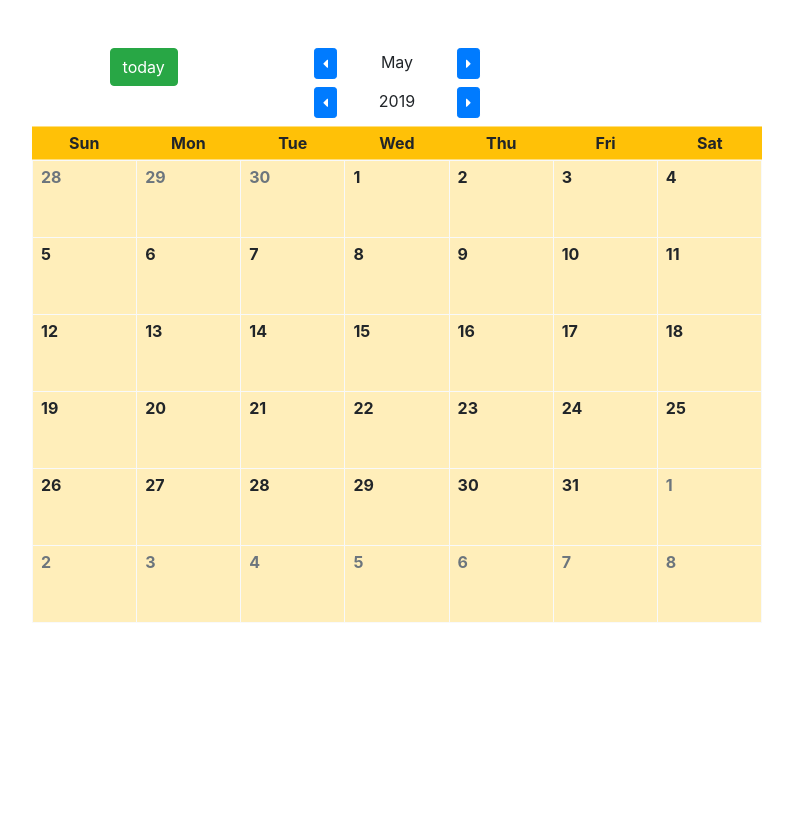
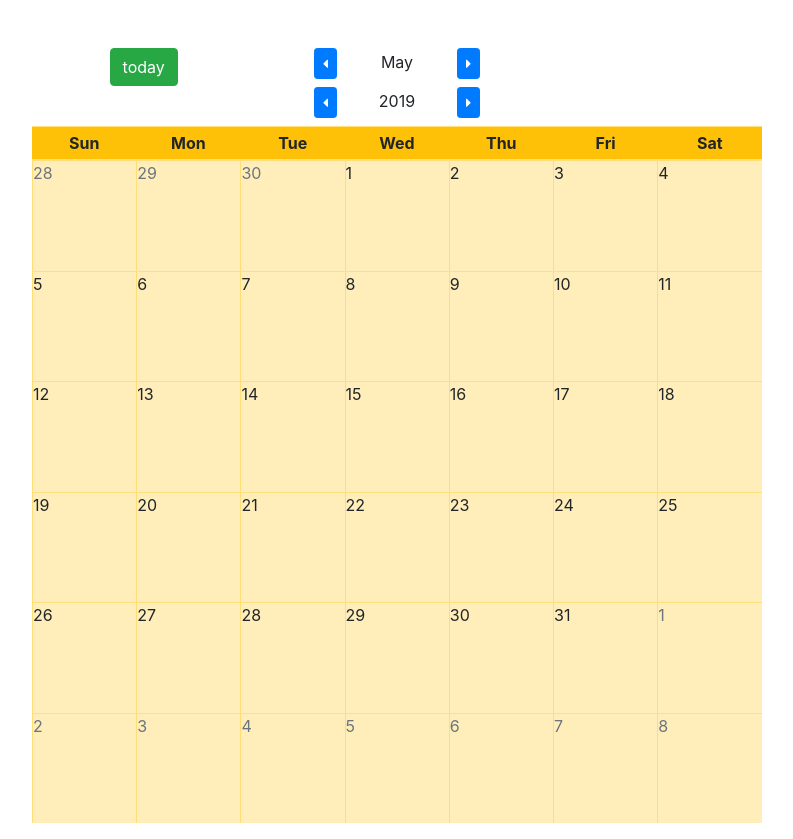
Before and after one commit to wall-e-08/v-calendar-event, a Vue app: page / in a window 1280 px wide. Shown: the whole page, without its empty margins (243-1036 px from the left). Before the commit the page ends 800 px from the top, so only its background shows below. Built offline with nearby package versions, Linux system fonts and the light colour scheme.

Commit message:
added date value to data

```diff
--- a/src/components/Calendar.vue
+++ b/src/components/Calendar.vue
@@ -39,11 +39,14 @@
                   <tr>
                     <td class="p-0">
                       <div class="month-dates">
-                        <table class="table mb-0 table-fixed">
-                          <tr v-bind:key="key" v-for="(wk_arr, key) in all_month_days_arr">
-                              <th :class="'pb-5 pl-2 pt-1 border border-light date-value ' + (d.type == 'current' ? '' : 'text-secondary')"
-                                  v-bind:key="key" v-for="(d, key) in wk_arr" :data-type="d.type">{{ d.val }}</th>
+                        <table class="table mb-0 table-fixed" v-bind:key="key" v-for="(wk_arr, key) in all_month_days_arr">
+                          <tr>
+                              <td :class="'p-0 date-value ' + (d.type == 'current' ? '' : 'text-secondary')"
+                                  v-bind:key="key" v-for="(d, key) in wk_arr" :data-type="d.type" :data-date="d.date">{{ d.val }}</td>
                           </tr>
+                          <!-- <tr>
+                            <td class="bg-success p-0" colspan="3">test</td>
+                          </tr> -->
                         </table>
                       </div>
                     </td>
@@ -98,6 +101,7 @@ export default {
       period_count: 8,
       break_after: 4,
       current_date: new Date(),
+      events_by_week: [],
     };
   },
   computed: {
@@ -148,27 +152,35 @@ export default {
       // next_month_start_days
       let _t = this;
       let arr = [];
+      let date_val;
 
       for(let i=0; i<6; i++) {
         let child_arr = []
         for(let j=0; j<7; j++) {
           if (i === 0) {  // for first week
-            if (j < _t.prev_month_end_days.length)
+            if (j < _t.prev_month_end_days.length){
+              date_val = _t.prev_month_end_days[j];
               child_arr.push({
                 type: "prev",
-                val: _t.prev_month_end_days[j]
+                val: date_val,
+                date: _t.get_date_string(new Date(_t.current_year, _t.current_month-1, date_val)),
               });
+            }
             else {
+              date_val = j - _t.prev_month_end_days.length + 1;
               child_arr.push({
                 type: "current",
-                val: j - _t.prev_month_end_days.length + 1,
+                val: date_val,
+                date: _t.get_date_string(new Date(_t.current_year, _t.current_month, date_val)),
               });
             }
           } else if (i < 4)  {  // for week 2 to 4
             // this whole loop is only for current month
+            date_val = arr[i-1][6].val + j+1;
             child_arr.push({
               type: "current",
-              val: arr[i-1][6].val + j+1,
+              val: date_val,
+              date: _t.get_date_string(new Date(_t.current_year, _t.current_month, date_val)),
             });
           } else { // for week 5 & 6
             let current_month_remaining_days = _t.current_month_total_days - arr[i-1][6].val;
@@ -180,24 +192,30 @@ export default {
                 // current month ends in 5th week (2 types of date will be showing)
                 if ((current_month_remaining_days - j) > 0) {
                   // current month still running
+                  date_val = arr[i-1][6].val + j+1;
                   child_arr.push({
                     type: "current",
-                    val: arr[i-1][6].val + j+1,
+                    val: date_val,
+                    date: _t.get_date_string(new Date(_t.current_year, _t.current_month, date_val)),
                   });
                   // console.log(`5TH current: ${arr[i-1][6].val + j+1}`);
                 } else {
                   // proceed to next month
+                  date_val = j+1 - current_month_remaining_days;
                   child_arr.push({
                     type: "next",
-                    val: j+1 - current_month_remaining_days,
+                    val: date_val,
+                    date: _t.get_date_string(new Date(_t.current_year, _t.current_month+1, date_val)),
                   });
                   // console.log(`5th next: ${j+1 - current_month_remaining_days}`);
                 }
               } else {
                 // only current month will be shown in 5th week
+                date_val = arr[i-1][6].val + j+1;
                 child_arr.push({
                   type: "current",
-                  val: arr[i-1][6].val + j+1,
+                  val: date_val,
+                  date: _t.get_date_string(new Date(_t.current_year, _t.current_month, date_val)),
                 });
                 // console.log(`5th current: ${arr[i-1][6].val + j+1}`);
               }
@@ -208,25 +226,31 @@ export default {
                 // current_month_remaining_days = _t.current_month_total_days - arr[4][6].val;
                 if ((current_month_remaining_days - j) > 0) {
                   // current month still running
+                  date_val = arr[i-1][6].val + j+1;
                   child_arr.push({
                     type: "current",
-                    val: arr[i-1][6].val + j+1,
+                    val: date_val,
+                    date: _t.get_date_string(new Date(_t.current_year, _t.current_month, date_val)),
                   });
                   // console.log(`6th current: ${arr[i-1][6].val + j+1}`);
                 } else {
                   // proceed to next month
+                  date_val = j+1 - current_month_remaining_days;
                   child_arr.push({
                     type: "next",
-                    val: j+1 - current_month_remaining_days,
+                    val: date_val,
+                    date: _t.get_date_string(new Date(_t.current_year, _t.current_month+1, date_val)),
                   });
                   // console.log(`6th next: ${j+1 - current_month_remaining_days}`);
                 }
               } else {
                 // current month already ended in 5th week
-                  child_arr.push({
-                    type: "next",
-                    val: arr[i-1][6].val + j+1,
-                  });
+                date_val = arr[i-1][6].val + j+1;
+                child_arr.push({
+                  type: "next",
+                  val: date_val,
+                  date: _t.get_date_string(new Date(_t.current_year, _t.current_month+1, date_val)),
+                });
                 // console.log(`6th next: ${arr[i-1][6].val + j+1}`);
               }
             }
@@ -260,12 +284,17 @@ export default {
     go_today: function () {
       this.current_date = new Date();
     },
+    get_date_string: function (date_obj) {
+      return `${date_obj.getDate()}-${date_obj.getMonth()+1}-${date_obj.getFullYear()}`
+    }
   },
 };
 </script>
 
 
 <style lang="scss" scoped>
-
-
+.date-value {
+    height: 110px;
+    border-left: 1px solid #fd7;
+}
 </style>
```
